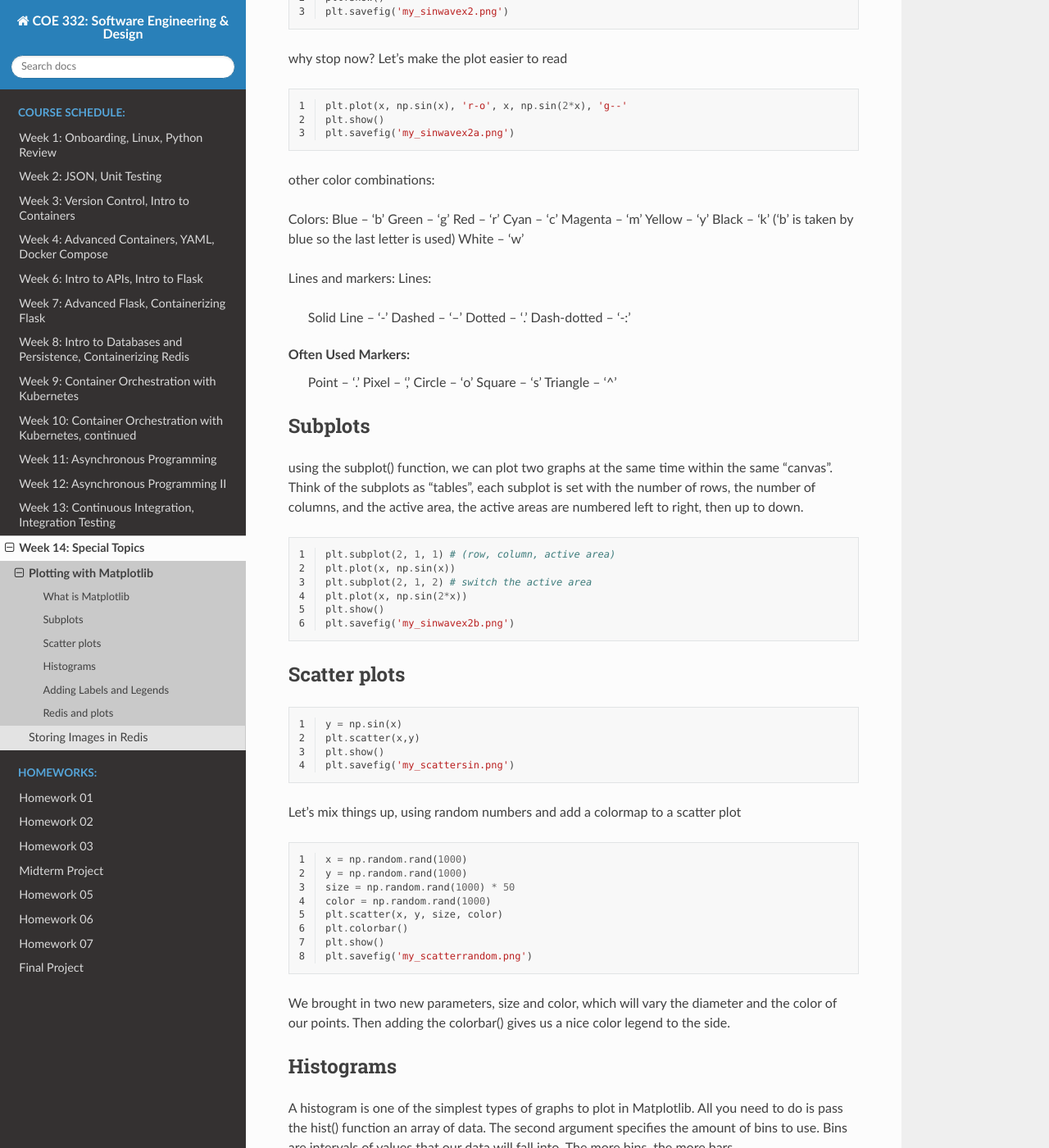
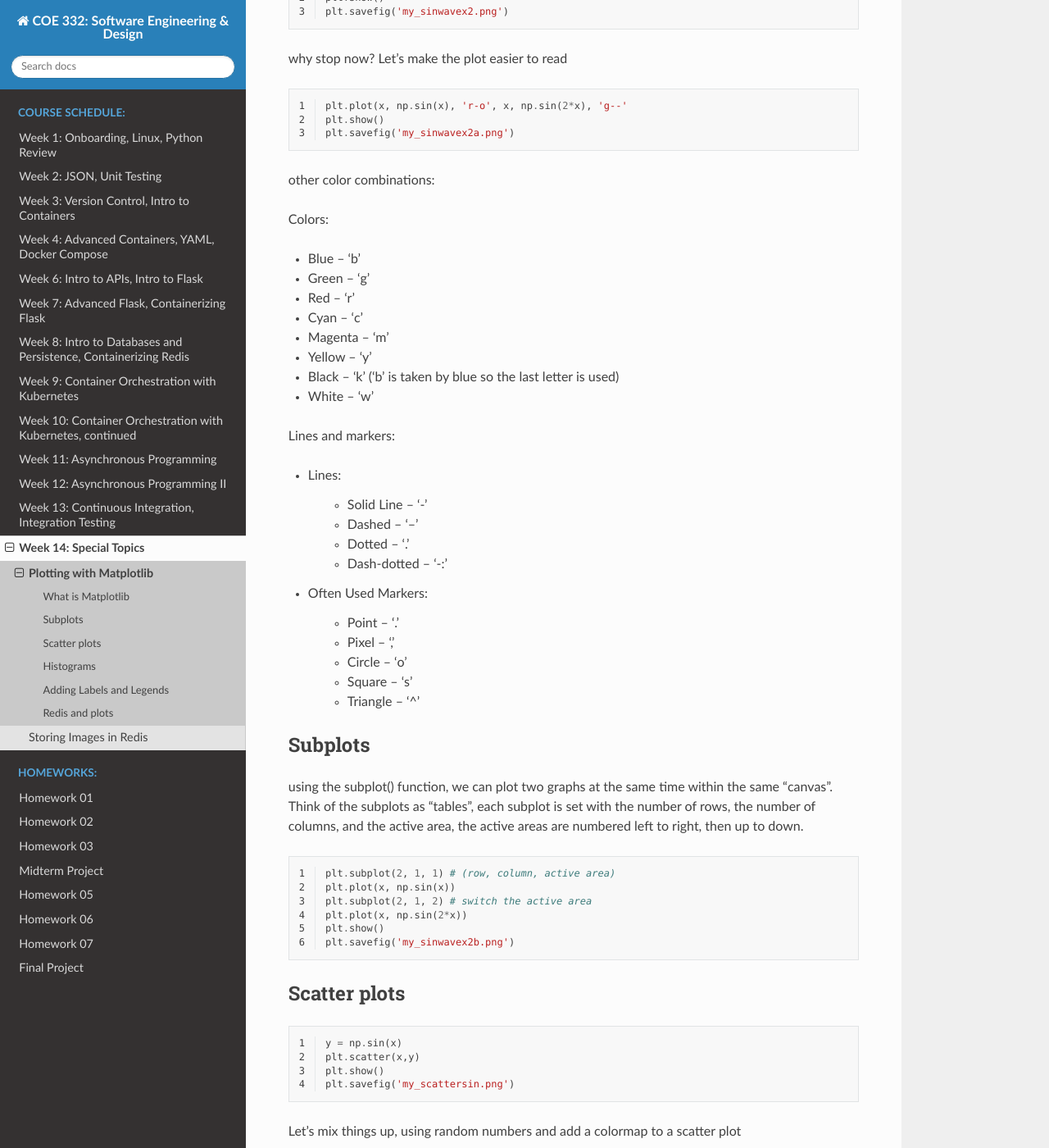
Before and after one commit to TACC/coe-332-sp21, a Sphinx documentation site: the page built from docs/week14/matplotlib.rst, in a window 1280 px wide and 1400 px high, scrolled down 616 px. Shown: the whole window at 82% size. Built offline with Sphinx 7.4.7 and the Read the Docs theme 2.0.0, drawn with Linux system fonts in a browser that asks for light colours; some of the changed lines change nothing that is shown.

Commit message:
reformat

```diff
--- a/docs/week14/matplotlib.rst
+++ b/docs/week14/matplotlib.rst
@@ -50,28 +50,47 @@ Let's make the plot easier to read
 other color combinations:
 
 Colors:
-Blue – ‘b’
-Green – ‘g’
-Red – ‘r’
-Cyan – ‘c’
-Magenta – ‘m’
-Yellow – ‘y’
-Black – ‘k’ (‘b’ is taken by blue so the last letter is used)
-White  – ‘w’
+
+* Blue – ‘b’
+
+* Green – ‘g’
+
+* Red – ‘r’
+
+* Cyan – ‘c’
+
+* Magenta – ‘m’
+
+* Yellow – ‘y’
+
+* Black – ‘k’ (‘b’ is taken by blue so the last letter is used)
+
+* White  – ‘w’
+
 
 Lines and markers:
-Lines:
-	Solid Line – '-'
-	Dashed – '–'
-	Dotted – '.'
-	Dash-dotted – '-:'
 
-Often Used Markers:
-	Point – '.'
-	Pixel – ','
-	Circle – 'o'
-	Square – 's'
-	Triangle – '^'
+* Lines:
+
+	* Solid Line – '-'
+
+	* Dashed – '–'
+
+	* Dotted – '.'
+
+	* Dash-dotted – '-:'
+
+* Often Used Markers:
+
+	* Point – '.'
+
+	* Pixel – ','
+
+	* Circle – 'o'
+
+	* Square – 's'
+
+	* Triangle – '^'
 
 
 
```
